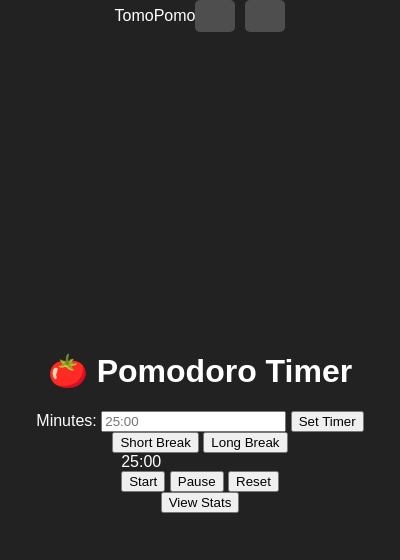
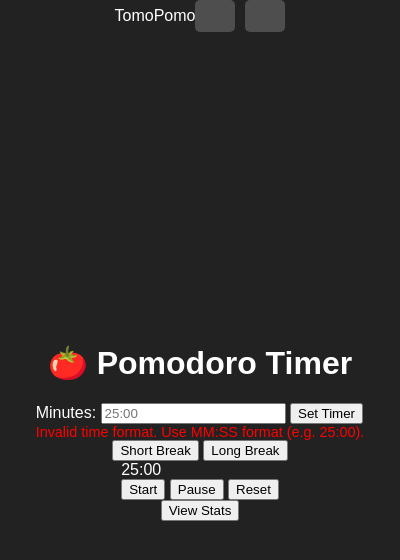
Before and after one commit to teejay-nguyen/tomo-pomo, an Electron app: page src/index.html in a window 400 px wide. Both pictures are taken after a click on the button "Set Timer". Drawn offline with Linux system fonts and the light colour scheme.

```diff
--- a/src/index.html
+++ b/src/index.html
@@ -29,6 +29,7 @@
         pattern="\d{1,2}:\d{2}"
       />
       <button id="set-timer-btn">Set Timer</button>
+      <div id="errorMsg" style="color: red; font-size: 0.9em"></div>
     </div>
 
     <div class="break">
--- a/src/render.js
+++ b/src/render.js
@@ -15,6 +15,7 @@
   const shortBreakBtn = document.getElementById("shortBreakBtn");
   const longBreakBtn = document.getElementById("longBreakBtn");
   const timeInput = document.getElementById("timeInput");
+  const errorMsg = document.getElementById("errorMsg");
 
   function updateTimerDisplay() {
     timerElement.textContent = formatTime(timeLeft);
@@ -59,14 +60,16 @@
   }
 
   function setNewTimer() {
-    const input = document.getElementById("timeInput").value.trim();
+    const input = timeInput.value.trim();
     const match = input.match(/^(\d{1,2}):([0-5]\d)$/);
 
     if (!match) {
-      alert("Please enter a valid time in MM:SS format (e.g., 25:00)");
+      errorMsg.textContent =
+        "Invalid time format. Use MM:SS format (e.g. 25:00).";
       return;
     }
 
+    errorMsg.textContent = "";
     const minutes = parseInt(match[1], 10);
     const seconds = parseInt(match[2], 10);
     const totalSeconds = minutes * 60 + seconds;
```
